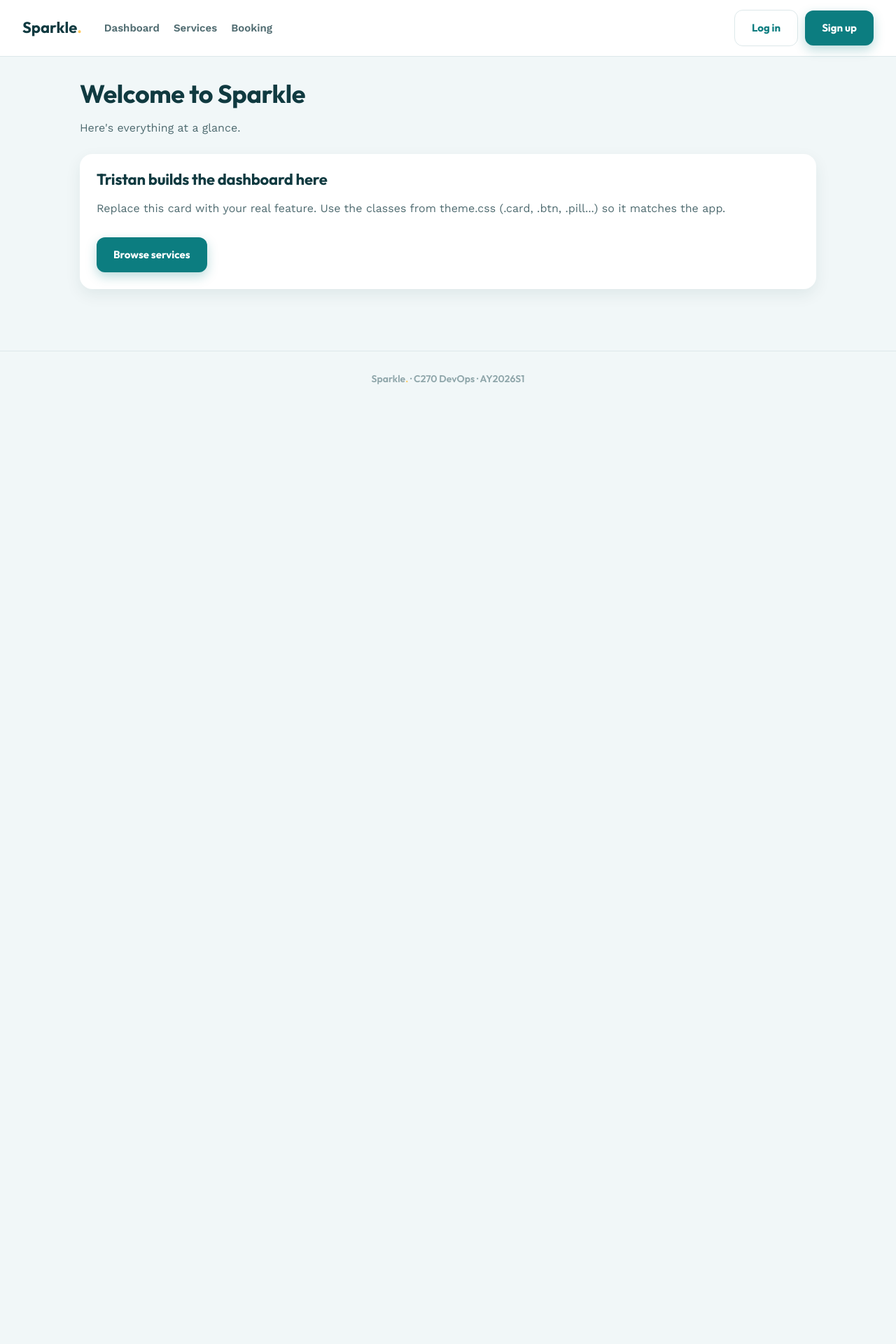
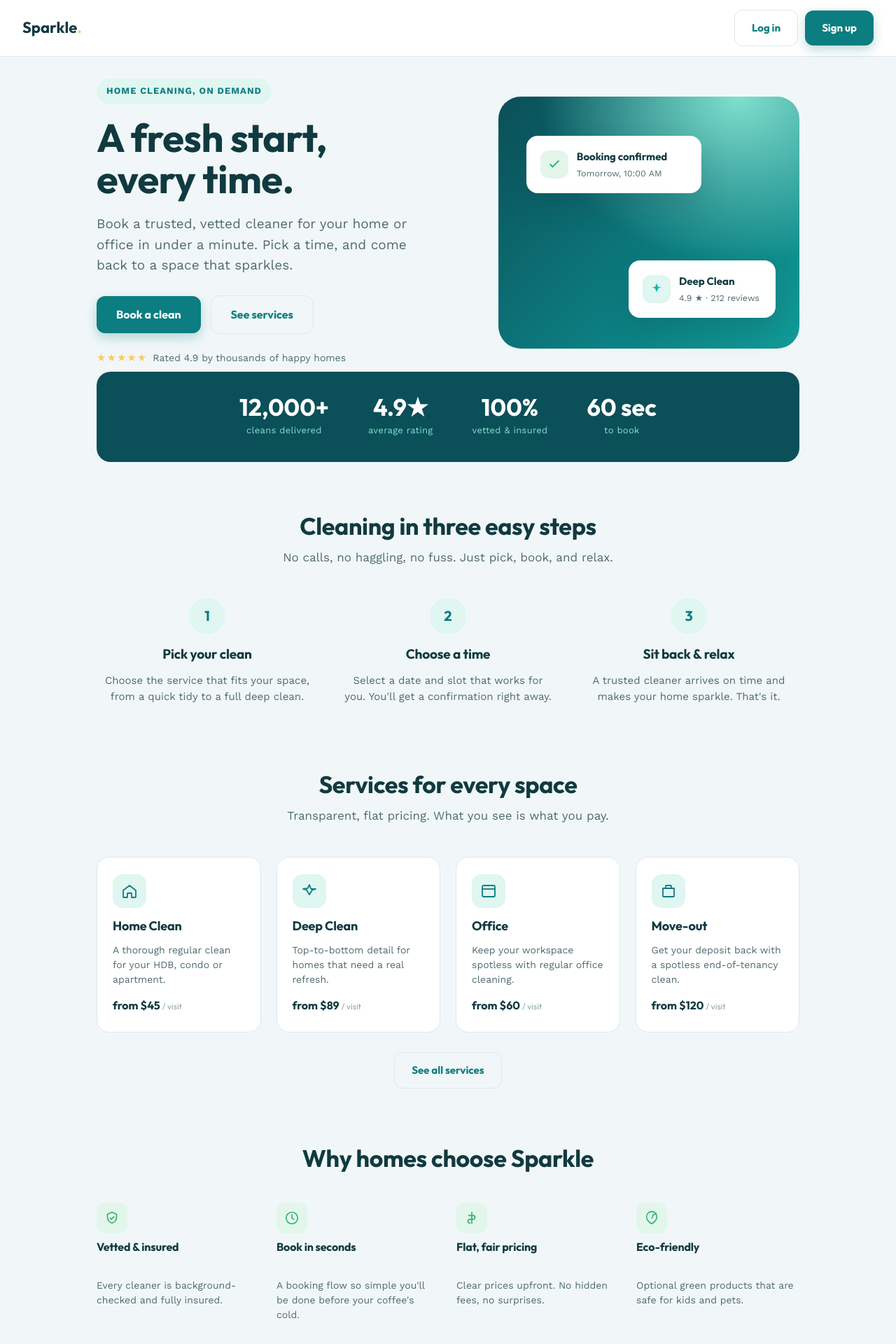
Before and after one commit to Hao-Jun-rp/C270-Team2, a Flask app: page / in a window 1280 px wide. Shown: the top 1920 px of the page at 70% size. Before the commit the page ends 549 px from the top, so only its background shows below. Run offline with Flask 3, Linux system fonts and the light colour scheme.

Commit message:
added a home page for when a new user visits the website

```diff
--- a/app/__init__.py
+++ b/app/__init__.py
@@ -21,6 +21,7 @@ def create_app(config_class=Config):
     login_manager.login_view = "auth.login"  # where to send logged-out users
 
     # ---- Register each teammate's feature ----
+    from .main.routes import main_bp
     from .auth.routes import auth_bp
     from .dashboard.routes import dashboard_bp
     from .listings.routes import listings_bp
@@ -28,6 +29,7 @@ def create_app(config_class=Config):
     from .reviews.routes import reviews_bp
     from .notifications.routes import notifications_bp
 
+    app.register_blueprint(main_bp)
     app.register_blueprint(auth_bp)
     app.register_blueprint(dashboard_bp)
     app.register_blueprint(listings_bp)
--- a/app/dashboard/routes.py
+++ b/app/dashboard/routes.py
@@ -7,6 +7,6 @@ from flask import Blueprint, render_template
 dashboard_bp = Blueprint("dashboard", __name__, template_folder="templates")
 
 
-@dashboard_bp.route("/")
+@dashboard_bp.route("/dashboard")
 def home():
     return render_template("dashboard/home.html")
--- /dev/null
+++ b/app/main/routes.py
@@ -0,0 +1,16 @@
+"""
+MAIN (Marcus / lead) — owns the site entry point.
+"/" shows the landing page to visitors, or sends logged-in users to their dashboard.
+"""
+from flask import Blueprint, render_template, redirect, url_for
+from flask_login import current_user
+
+main_bp = Blueprint("main", __name__, template_folder="templates")
+
+
+@main_bp.route("/")
+def index():
+    # Logged in? You don't need the sales pitch — go to your dashboard.
+    if current_user.is_authenticated:
+        return redirect(url_for("dashboard.home"))
+    return render_template("main/landing.html")
--- /dev/null
+++ b/app/main/templates/main/landing.html
@@ -0,0 +1,241 @@
+{% extends "base.html" %}
+{% block title %}Sparkle &middot; Cleaning made effortless{% endblock %}
+
+{% block head %}
+<style>
+  /* ---- Landing page styles (scoped under .lp) ---- */
+  .lp{--maxw:1100px}
+  .lp section{max-width:var(--maxw);margin:0 auto;padding:0 24px}
+  .lp .full{max-width:none;padding:0}
+
+  /* Hero */
+  .lp-hero{display:grid;grid-template-columns:1.1fr .9fr;gap:48px;align-items:center;padding-top:56px;padding-bottom:64px}
+  .lp-eyebrow{display:inline-block;font-family:var(--font-body);font-weight:700;font-size:13px;letter-spacing:.08em;text-transform:uppercase;color:var(--color-primary);background:var(--color-foam);padding:7px 14px;border-radius:var(--radius-pill);margin-bottom:20px}
+  .lp-hero h1{font-size:56px;line-height:1.05;margin-bottom:20px}
+  .lp-hero p.sub{font-size:19px;color:var(--color-slate);line-height:1.55;max-width:480px;margin-bottom:28px}
+  .lp-cta{display:flex;gap:14px;flex-wrap:wrap;align-items:center}
+  .lp-rating{display:flex;align-items:center;gap:8px;margin-top:22px;color:var(--color-slate);font-size:14px}
+  .lp-rating .stars{color:var(--color-sunbeam);letter-spacing:1px;font-size:15px}
+
+  /* Hero art card */
+  .lp-art{position:relative;height:360px}
+  .lp-blob{position:absolute;inset:0;border-radius:32px;background:radial-gradient(120% 120% at 80% 0,#7FE0CE 0%,rgba(127,224,206,0) 55%),linear-gradient(135deg,#0B4F58,#0C7D80 60%,#119C97)}
+  .lp-card{position:absolute;background:#fff;border-radius:16px;box-shadow:0 18px 40px rgba(16,58,64,.18);padding:18px 20px}
+  .lp-card.c1{left:40px;top:56px;width:250px}
+  .lp-card.c2{right:34px;bottom:44px;width:210px}
+  .lp-card .row{display:flex;align-items:center;gap:12px}
+  .lp-ic{width:40px;height:40px;border-radius:12px;background:var(--color-foam);display:flex;align-items:center;justify-content:center;flex-shrink:0}
+  .lp-ic.green{background:var(--color-leaf-soft)}
+  .lp-card .t{font-family:var(--font-head);font-weight:700;font-size:15px;color:var(--color-ink)}
+  .lp-card .d{font-size:12.5px;color:var(--color-slate);margin-top:2px}
+
+  /* Stats strip */
+  .lp-stats{display:flex;justify-content:center;gap:56px;flex-wrap:wrap;background:var(--color-marine);color:#fff;padding:34px 24px;border-radius:20px;margin:8px auto 72px}
+  .lp-stat{text-align:center}
+  .lp-stat .n{font-family:var(--font-head);font-weight:700;font-size:34px;line-height:1}
+  .lp-stat .l{font-size:13px;color:var(--color-mint);margin-top:6px;letter-spacing:.02em}
+
+  /* Section heading */
+  .lp-head{text-align:center;margin-bottom:44px}
+  .lp-head h2{font-size:34px;margin-bottom:12px}
+  .lp-head p{color:var(--color-slate);font-size:17px;max-width:520px;margin:0 auto}
+
+  /* How it works */
+  .lp-steps{display:grid;grid-template-columns:repeat(3,1fr);gap:28px;margin-bottom:80px}
+  .lp-step{text-align:center;padding:0 8px}
+  .lp-step .num{width:52px;height:52px;margin:0 auto 18px;border-radius:50%;background:var(--color-foam);color:var(--color-primary);font-family:var(--font-head);font-weight:700;font-size:20px;display:flex;align-items:center;justify-content:center}
+  .lp-step h3{font-size:19px;margin-bottom:8px}
+  .lp-step p{color:var(--color-slate);font-size:15px;line-height:1.5}
+
+  /* Service cards */
+  .lp-services{display:grid;grid-template-columns:repeat(4,1fr);gap:22px;margin-bottom:28px}
+  .lp-svc{background:#fff;border:1px solid var(--color-mist);border-radius:18px;padding:24px 22px;transition:.15s ease}
+  .lp-svc:hover{box-shadow:var(--shadow-md);transform:translateY(-3px)}
+  .lp-svc .sic{width:48px;height:48px;border-radius:14px;background:var(--color-foam);display:flex;align-items:center;justify-content:center;margin-bottom:16px}
+  .lp-svc h3{font-size:18px;margin-bottom:6px}
+  .lp-svc p{color:var(--color-slate);font-size:14px;line-height:1.5;margin-bottom:14px}
+  .lp-svc .price{font-family:var(--font-head);font-weight:700;color:var(--color-ink);font-size:16px}
+  .lp-svc .price span{font-weight:400;font-size:12px;color:var(--color-steam)}
+  .lp-more{text-align:center;margin-bottom:80px}
+
+  /* Why us */
+  .lp-why{display:grid;grid-template-columns:repeat(4,1fr);gap:24px;margin-bottom:80px}
+  .lp-why .item{display:flex;flex-direction:column;gap:10px}
+  .lp-why .wic{width:44px;height:44px;border-radius:12px;background:var(--color-leaf-soft);display:flex;align-items:center;justify-content:center}
+  .lp-why h3{font-size:16px}
+  .lp-why p{color:var(--color-slate);font-size:14px;line-height:1.5}
+
+  /* Testimonials */
+  .lp-quotes{display:grid;grid-template-columns:repeat(3,1fr);gap:22px;margin-bottom:80px}
+  .lp-quote{background:var(--color-cloud);border:1px solid var(--color-mist);border-radius:18px;padding:26px 24px}
+  .lp-quote .stars{color:var(--color-sunbeam);letter-spacing:1px;margin-bottom:12px}
+  .lp-quote p{font-size:15px;line-height:1.6;color:var(--color-ink);margin-bottom:16px}
+  .lp-quote .who{display:flex;align-items:center;gap:10px}
+  .lp-quote .qa{width:36px;height:36px;border-radius:50%;background:var(--color-primary);color:#fff;font-family:var(--font-head);font-weight:700;font-size:13px;display:flex;align-items:center;justify-content:center}
+  .lp-quote .who b{font-family:var(--font-head);font-size:14px;color:var(--color-ink);display:block}
+  .lp-quote .who span{font-size:12px;color:var(--color-steam)}
+
+  /* Final CTA */
+  .lp-final{background:linear-gradient(135deg,#0B4F58,#0C7D80 65%,#119C97);border-radius:24px;text-align:center;padding:60px 24px;color:#fff;margin-bottom:72px}
+  .lp-final h2{font-size:36px;color:#fff;margin-bottom:14px}
+  .lp-final p{color:rgba(255,255,255,.85);font-size:18px;margin-bottom:28px}
+  .lp-final .btn-accent{font-size:16px;padding:15px 30px}
+
+  @media (max-width:820px){
+    .lp-hero{grid-template-columns:1fr}
+    .lp-art{display:none}
+    .lp-hero h1{font-size:42px}
+    .lp-steps,.lp-services,.lp-why,.lp-quotes{grid-template-columns:1fr 1fr}
+    .lp-stats{gap:32px}
+  }
+</style>
+{% endblock %}
+
+{% block content %}
+<div class="lp">
+
+  <!-- HERO -->
+  <section class="lp-hero">
+    <div>
+      <span class="lp-eyebrow">Home cleaning, on demand</span>
+      <h1>A fresh start,<br>every time.</h1>
+      <p class="sub">Book a trusted, vetted cleaner for your home or office in under a minute. Pick a time, and come back to a space that sparkles.</p>
+      <div class="lp-cta">
+        <a class="btn btn-primary" href="{{ url_for('auth.register') }}" style="font-size:16px;padding:14px 28px">Book a clean</a>
+        <a class="btn btn-ghost" href="{{ url_for('listings.index') }}" style="font-size:16px;padding:14px 28px">See services</a>
+      </div>
+      <div class="lp-rating"><span class="stars">&#9733;&#9733;&#9733;&#9733;&#9733;</span> Rated 4.9 by thousands of happy homes</div>
+    </div>
+    <div class="lp-art">
+      <div class="lp-blob"></div>
+      <div class="lp-card c1">
+        <div class="row">
+          <div class="lp-ic green">
+            <svg width="20" height="20" viewBox="0 0 24 24" fill="none"><path d="M5 12l4 4L19 6" stroke="#2FB36B" stroke-width="2.4" stroke-linecap="round" stroke-linejoin="round"/></svg>
+          </div>
+          <div><div class="t">Booking confirmed</div><div class="d">Tomorrow, 10:00 AM</div></div>
+        </div>
+      </div>
+      <div class="lp-card c2">
+        <div class="row">
+          <div class="lp-ic"><svg width="20" height="20" viewBox="0 0 24 24" fill="none"><path d="M12 2l2.4 6L20 9l-5 1.5L12 17l-3-6.5L4 9l5.6-1z" fill="#14B8A6"/></svg></div>
+          <div><div class="t">Deep Clean</div><div class="d">4.9 &#9733; &middot; 212 reviews</div></div>
+        </div>
+      </div>
+    </div>
+  </section>
+
+  <!-- STATS -->
+  <section>
+    <div class="lp-stats">
+      <div class="lp-stat"><div class="n">12,000+</div><div class="l">cleans delivered</div></div>
+      <div class="lp-stat"><div class="n">4.9&#9733;</div><div class="l">average rating</div></div>
+      <div class="lp-stat"><div class="n">100%</div><div class="l">vetted &amp; insured</div></div>
+      <div class="lp-stat"><div class="n">60 sec</div><div class="l">to book</div></div>
+    </div>
+  </section>
+
+  <!-- HOW IT WORKS -->
+  <section>
+    <div class="lp-head">
+      <h2>Cleaning in three easy steps</h2>
+      <p>No calls, no haggling, no fuss. Just pick, book, and relax.</p>
+    </div>
+    <div class="lp-steps">
+      <div class="lp-step"><div class="num">1</div><h3>Pick your clean</h3><p>Choose the service that fits your space, from a quick tidy to a full deep clean.</p></div>
+      <div class="lp-step"><div class="num">2</div><h3>Choose a time</h3><p>Select a date and slot that works for you. You'll get a confirmation right away.</p></div>
+      <div class="lp-step"><div class="num">3</div><h3>Sit back &amp; relax</h3><p>A trusted cleaner arrives on time and makes your home sparkle. That's it.</p></div>
+    </div>
+  </section>
+
+  <!-- SERVICES PREVIEW -->
+  <section>
+    <div class="lp-head">
+      <h2>Services for every space</h2>
+      <p>Transparent, flat pricing. What you see is what you pay.</p>
+    </div>
+    <div class="lp-services">
+      <div class="lp-svc">
+        <div class="sic"><svg width="24" height="24" viewBox="0 0 24 24" fill="none"><path d="M3 11l9-7 9 7v9a1 1 0 0 1-1 1h-5v-6H9v6H4a1 1 0 0 1-1-1z" stroke="#0C7D80" stroke-width="1.8" stroke-linejoin="round"/></svg></div>
+        <h3>Home Clean</h3><p>A thorough regular clean for your HDB, condo or apartment.</p>
+        <div class="price">from $45 <span>/ visit</span></div>
+      </div>
+      <div class="lp-svc">
+        <div class="sic"><svg width="24" height="24" viewBox="0 0 24 24" fill="none"><path d="M12 3l2.4 6L21 9l-5 1.5L12 17l-4-6.5L3 9l6.6-1z" fill="none" stroke="#0C7D80" stroke-width="1.8" stroke-linejoin="round"/></svg></div>
+        <h3>Deep Clean</h3><p>Top-to-bottom detail for homes that need a real refresh.</p>
+        <div class="price">from $89 <span>/ visit</span></div>
+      </div>
+      <div class="lp-svc">
+        <div class="sic"><svg width="24" height="24" viewBox="0 0 24 24" fill="none"><rect x="3" y="4" width="18" height="16" rx="2" stroke="#0C7D80" stroke-width="1.8"/><path d="M3 9h18" stroke="#0C7D80" stroke-width="1.8"/></svg></div>
+        <h3>Office</h3><p>Keep your workspace spotless with regular office cleaning.</p>
+        <div class="price">from $60 <span>/ visit</span></div>
+      </div>
+      <div class="lp-svc">
+        <div class="sic"><svg width="24" height="24" viewBox="0 0 24 24" fill="none"><path d="M4 8h16v11a1 1 0 0 1-1 1H5a1 1 0 0 1-1-1z" stroke="#0C7D80" stroke-width="1.8" stroke-linejoin="round"/><path d="M8 8V5a1 1 0 0 1 1-1h6a1 1 0 0 1 1 1v3" stroke="#0C7D80" stroke-width="1.8"/></svg></div>
+        <h3>Move-out</h3><p>Get your deposit back with a spotless end-of-tenancy clean.</p>
+        <div class="price">from $120 <span>/ visit</span></div>
+      </div>
+    </div>
+    <div class="lp-more"><a class="btn btn-ghost" href="{{ url_for('listings.index') }}">See all services</a></div>
+  </section>
+
+  <!-- WHY SPARKLE -->
+  <section>
+    <div class="lp-head">
+      <h2>Why homes choose Sparkle</h2>
+    </div>
+    <div class="lp-why">
+      <div class="item">
+        <div class="wic"><svg width="22" height="22" viewBox="0 0 24 24" fill="none"><path d="M12 3l7 3v5c0 4.5-3 7.5-7 9-4-1.5-7-4.5-7-9V6z" stroke="#2FB36B" stroke-width="1.8" stroke-linejoin="round"/><path d="M9 12l2 2 4-4" stroke="#2FB36B" stroke-width="1.8" stroke-linecap="round" stroke-linejoin="round"/></svg></div>
+        <h3>Vetted &amp; insured</h3><p>Every cleaner is background-checked and fully insured.</p>
+      </div>
+      <div class="item">
+        <div class="wic"><svg width="22" height="22" viewBox="0 0 24 24" fill="none"><circle cx="12" cy="12" r="9" stroke="#2FB36B" stroke-width="1.8"/><path d="M12 7v5l3 2" stroke="#2FB36B" stroke-width="1.8" stroke-linecap="round"/></svg></div>
+        <h3>Book in seconds</h3><p>A booking flow so simple you'll be done before your coffee's cold.</p>
+      </div>
+      <div class="item">
+        <div class="wic"><svg width="22" height="22" viewBox="0 0 24 24" fill="none"><path d="M12 3v18M7 8h7a3 3 0 0 1 0 6H9a3 3 0 0 0 0 6" stroke="#2FB36B" stroke-width="1.8" stroke-linecap="round"/></svg></div>
+        <h3>Flat, fair pricing</h3><p>Clear prices upfront. No hidden fees, no surprises.</p>
+      </div>
+      <div class="item">
+        <div class="wic"><svg width="22" height="22" viewBox="0 0 24 24" fill="none"><path d="M12 21c5-3 8-7 8-11a8 8 0 1 0-16 0c0 4 3 8 8 11z" stroke="#2FB36B" stroke-width="1.8" stroke-linejoin="round"/><path d="M12 12c2-2 2-5 2-5s3 0 5-2" stroke="#2FB36B" stroke-width="1.8" stroke-linecap="round"/></svg></div>
+        <h3>Eco-friendly</h3><p>Optional green products that are safe for kids and pets.</p>
+      </div>
+    </div>
+  </section>
+
+  <!-- TESTIMONIALS -->
+  <section>
+    <div class="lp-head">
+      <h2>Loved by homes across Singapore</h2>
+    </div>
+    <div class="lp-quotes">
+      <div class="lp-quote">
+        <div class="stars">&#9733;&#9733;&#9733;&#9733;&#9733;</div>
+        <p>"Booked in two minutes and came home to a spotless flat. Honestly, I'm never scrubbing my own floors again."</p>
+        <div class="who"><div class="qa">AT</div><div><b>Amirah T.</b><span>Tampines</span></div></div>
+      </div>
+      <div class="lp-quote">
+        <div class="stars">&#9733;&#9733;&#9733;&#9733;&#9733;</div>
+        <p>"The deep clean was incredible. Every corner sparkled and the cleaner was so friendly and professional."</p>
+        <div class="who"><div class="qa">JL</div><div><b>Jason L.</b><span>Bishan</span></div></div>
+      </div>
+      <div class="lp-quote">
+        <div class="stars">&#9733;&#9733;&#9733;&#9733;&#9733;</div>
+        <p>"Move-out clean saved my whole deposit. Fast, easy to book, and the result was flawless. Highly recommend."</p>
+        <div class="who"><div class="qa">PK</div><div><b>Priya K.</b><span>Clementi</span></div></div>
+      </div>
+    </div>
+  </section>
+
+  <!-- FINAL CTA -->
+  <section>
+    <div class="lp-final">
+      <h2>Ready for a spotless home?</h2>
+      <p>Join thousands of homes that book with Sparkle. Your first clean is a click away.</p>
+      <a class="btn btn-accent" href="{{ url_for('auth.register') }}">Get started free</a>
+    </div>
+  </section>
+
+</div>
+{% endblock %}
--- a/app/templates/base.html
+++ b/app/templates/base.html
@@ -5,15 +5,18 @@
   <meta name="viewport" content="width=device-width, initial-scale=1.0">
   <title>{% block title %}Sparkle{% endblock %}</title>
   <link rel="stylesheet" href="{{ url_for('static', filename='theme.css') }}">
+  {% block head %}{% endblock %}
 </head>
 <body>
   <header class="site-header">
-    <a class="brand" href="{{ url_for('dashboard.home') }}">Sparkle<span class="dot">.</span></a>
+    <a class="brand" href="{{ url_for('main.index') }}">Sparkle<span class="dot">.</span></a>
+    {% if current_user.is_authenticated %}
     <nav class="site-nav">
       <a href="{{ url_for('dashboard.home') }}">Dashboard</a>
       <a href="{{ url_for('listings.index') }}">Services</a>
       <a href="{{ url_for('booking.index') }}">Booking</a>
     </nav>
+    {% endif %}
     <div class="site-actions">
       {% if current_user.is_authenticated %}
 
```
Also changed, not shown: app/main/__init__.py (added).
